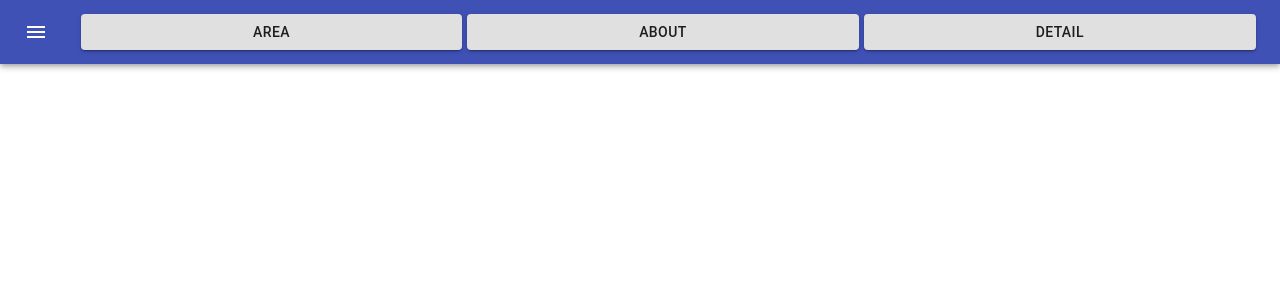
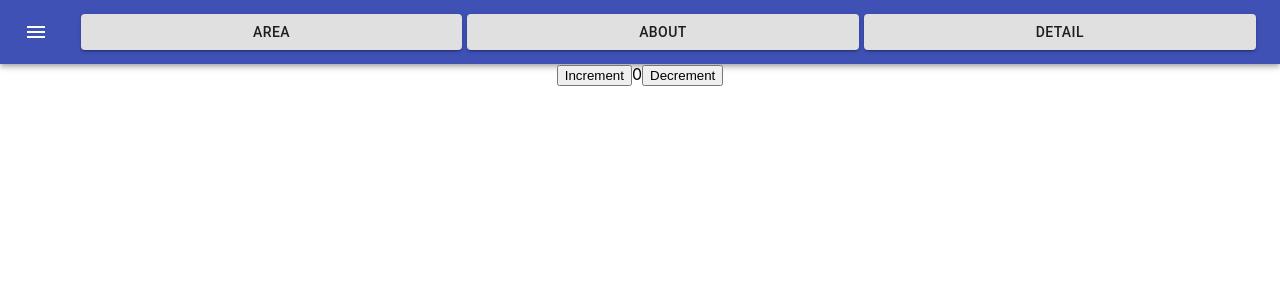
Before and after one commit to zonoise/react-study, a React (Create React App) app: page / in a window 1280 px wide. Shown: the top 300 px of the page. Built offline with nearby package versions, Linux system fonts and the light colour scheme.

Commit message:
react-redux quickstart

```diff
--- a/src/App.tsx
+++ b/src/App.tsx
@@ -7,6 +7,11 @@
 import Area from './Area';
 import MenuIcon from '@material-ui/icons/Menu';
 import LightDetail from './LightDetail';
+
+
+import {store} from './app/store';
+import { Provider } from 'react-redux'
+import {Counter} from './feature/counter/Counter';
 
 const useStyles = makeStyles((theme) => ({
   root: {
@@ -55,6 +60,7 @@
 
   return (
     <div className="App">
+      <Provider store={store}>
         <BrowserRouter>
         <AppBar position="static">
           <Toolbar>
@@ -66,12 +72,14 @@
             <Button component={Link} className={classes.title} to="/lightDetail" variant="contained">Detail</Button>
           </Toolbar>
         </AppBar>
+          <Counter />
           <Switch>
             <Route path="/about" children={<About />} />
             <Route path="/area" children={<Area />} />
             <Route path="/lightDetail" children={<LightDetail />} />
           </Switch>
         </BrowserRouter>
+      </Provider>
     </div>
   );
 }
--- /dev/null
+++ b/src/app/hooks.tsx
@@ -0,0 +1,6 @@
+import { TypedUseSelectorHook, useDispatch, useSelector } from 'react-redux'
+import type { RootState, AppDispatch } from './store'
+
+// Use throughout your app instead of plain `useDispatch` and `useSelector`
+export const useAppDispatch = () => useDispatch<AppDispatch>()
+export const useAppSelector: TypedUseSelectorHook<RootState> = useSelector
--- /dev/null
+++ b/src/app/store.tsx
@@ -0,0 +1,14 @@
+import { configureStore } from '@reduxjs/toolkit'
+
+import counterReducer from '../feature/counter/counterSlice'
+
+export const store = configureStore({
+  reducer: {
+    counter: counterReducer
+  },
+})
+
+// Infer the `RootState` and `AppDispatch` types from the store itself
+export type RootState = ReturnType<typeof store.getState>
+// Inferred type: {posts: PostsState, comments: CommentsState, users: UsersState}
+export type AppDispatch = typeof store.dispatch
--- /dev/null
+++ b/src/feature/counter/Counter.tsx
@@ -0,0 +1,28 @@
+import { decrement, increment } from './counterSlice'
+import { useAppSelector, useAppDispatch } from '../../app/hooks'
+
+
+export function Counter() {
+  const count = useAppSelector((state) => state.counter.value)
+  const dispatch = useAppDispatch()
+
+  return (
+    <div>
+      <div>
+        <button
+          aria-label="Increment value"
+          onClick={() => dispatch(increment())}
+        >
+          Increment
+        </button>
+        <span>{count}</span>
+        <button
+          aria-label="Decrement value"
+          onClick={() => dispatch(decrement())}
+        >
+          Decrement
+        </button>
+      </div>
+    </div>
+  )
+}
--- /dev/null
+++ b/src/feature/counter/counterSlice.tsx
@@ -0,0 +1,37 @@
+import { createSlice, PayloadAction } from '@reduxjs/toolkit'
+
+// Define a type for the slice state
+interface CounterState {
+    value: number
+}
+
+// Define the initial state using that type
+const initialState: CounterState = {
+    value: 0,
+}
+
+export const counterSlice = createSlice({
+    name: 'counter',
+    initialState,
+    reducers: {
+        increment: (state) => {
+            // Redux Toolkit allows us to write "mutating" logic in reducers. It
+            // doesn't actually mutate the state because it uses the Immer library,
+            // which detects changes to a "draft state" and produces a brand new
+            // immutable state based off those changes
+            state.value += 1
+        },
+        decrement: (state) => {
+            state.value -= 1
+        },
+
+        incrementByAmount: (state, action: PayloadAction<number>) => {
+            state.value += action.payload
+        },
+    },
+})
+
+// Action creators are generated for each case reducer function
+export const { increment, decrement, incrementByAmount } = counterSlice.actions
+
+export default counterSlice.reducer
```
Lines whose indentation alone changed are shown as unchanged.
